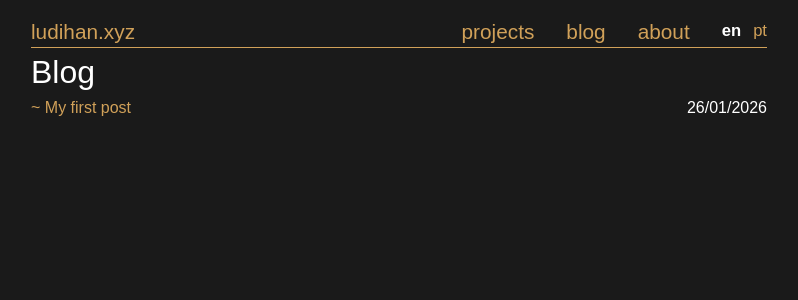
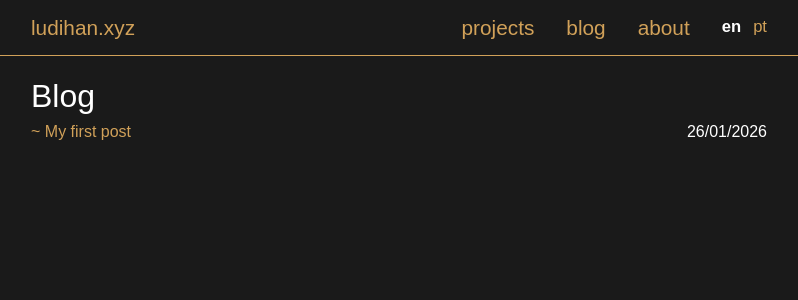
Before and after one commit to ludihan/website, a Next.js app: page /en/blog in a window 1280 px wide. Shown: the top 300 px of the page, without its empty margins (241-1039 px from the left). Built offline with nearby package versions, Linux system fonts and the light colour scheme.

Commit message:
feat: keep the navbar fixed at the top while scrolling

```diff
--- a/app/[lang]/layout.tsx
+++ b/app/[lang]/layout.tsx
@@ -42,9 +42,8 @@ export default async function RootLayout({ children, params }: LayoutProps<"/[la
   return (
     <html lang={lang}>
       <body>
-        <div className="container">
-          <header>
-            <nav>
+        <header className="site-header">
+          <nav className="container">
             <Link href={`/${lang}`}>ludihan.xyz</Link>
             <div>
               <Link href={`/${lang}/projects`}>{dict.nav.projects}</Link>
@@ -54,9 +53,7 @@ export default async function RootLayout({ children, params }: LayoutProps<"/[la
             </div>
           </nav>
         </header>
-          <hr className="nav" />
-          <main>{children}</main>
-        </div>
+        <main className="container">{children}</main>
       </body>
     </html>
   );
--- a/app/globals.css
+++ b/app/globals.css
@@ -17,14 +17,18 @@ body {
 }
 
 .container {
-  margin: 1rem auto 0;
+  margin: 0 auto;
   width: min(100% - 2rem, 46rem);
+}
+
+main.container {
+  padding-top: 1rem;
 }
 
 nav {
   display: flex;
   flex-wrap: wrap;
-  width: 100%;
+  padding: 0.75rem 0;
   justify-content: space-between;
   font-size: 1.3em;
 }
@@ -54,9 +58,17 @@ nav div > a {
   }
 }
 
-header {
-  display: flex;
-  flex-direction: row;
+html {
+  /* Keeps #anchors from landing under the sticky header. */
+  scroll-padding-top: 5rem;
+}
+
+.site-header {
+  position: sticky;
+  top: 0;
+  z-index: 50;
+  background: var(--background);
+  border-bottom: 1px solid var(--fg);
 }
 
 a {
@@ -71,10 +83,6 @@ a:focus {
   transition: all 0.1s linear;
 }
 
-hr.nav {
-  color: var(--fg);
-  margin-top: 0;
-}
 
 .title {
   font-size: 2em;
@@ -340,6 +348,7 @@ section p {
 }
 
 .role-item header {
+  display: flex;
   flex-wrap: wrap;
   justify-content: space-between;
   align-items: baseline;
```
Lines whose indentation alone changed are shown as unchanged.
